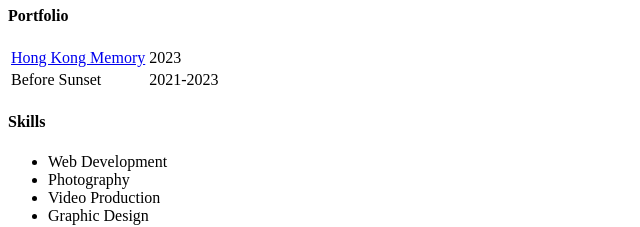
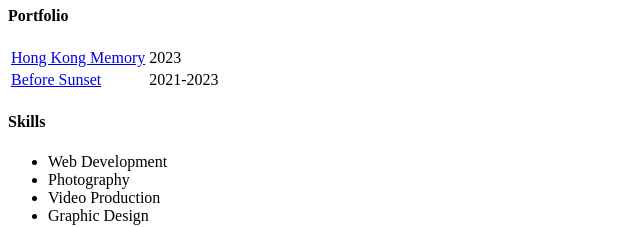
Before and after one commit to tokkiw/tokki, a plain HTML site: page index.html in a window 1280 px wide. Shown: the part 726-953 px from the top of the page, 0-640 px from the left. Drawn offline with Linux system fonts and the light colour scheme.

Commit message:
tokki's site

```diff
--- a/index.html
+++ b/index.html
@@ -48,7 +48,7 @@
         <td>2023</td>
       </tr>
       <tr>
-        <td>Before Sunset</td>
+        <td><a href="before sunset.html">Before Sunset</a></td>
         <td>2021-2023</td>
       </tr>
     </table>
```
